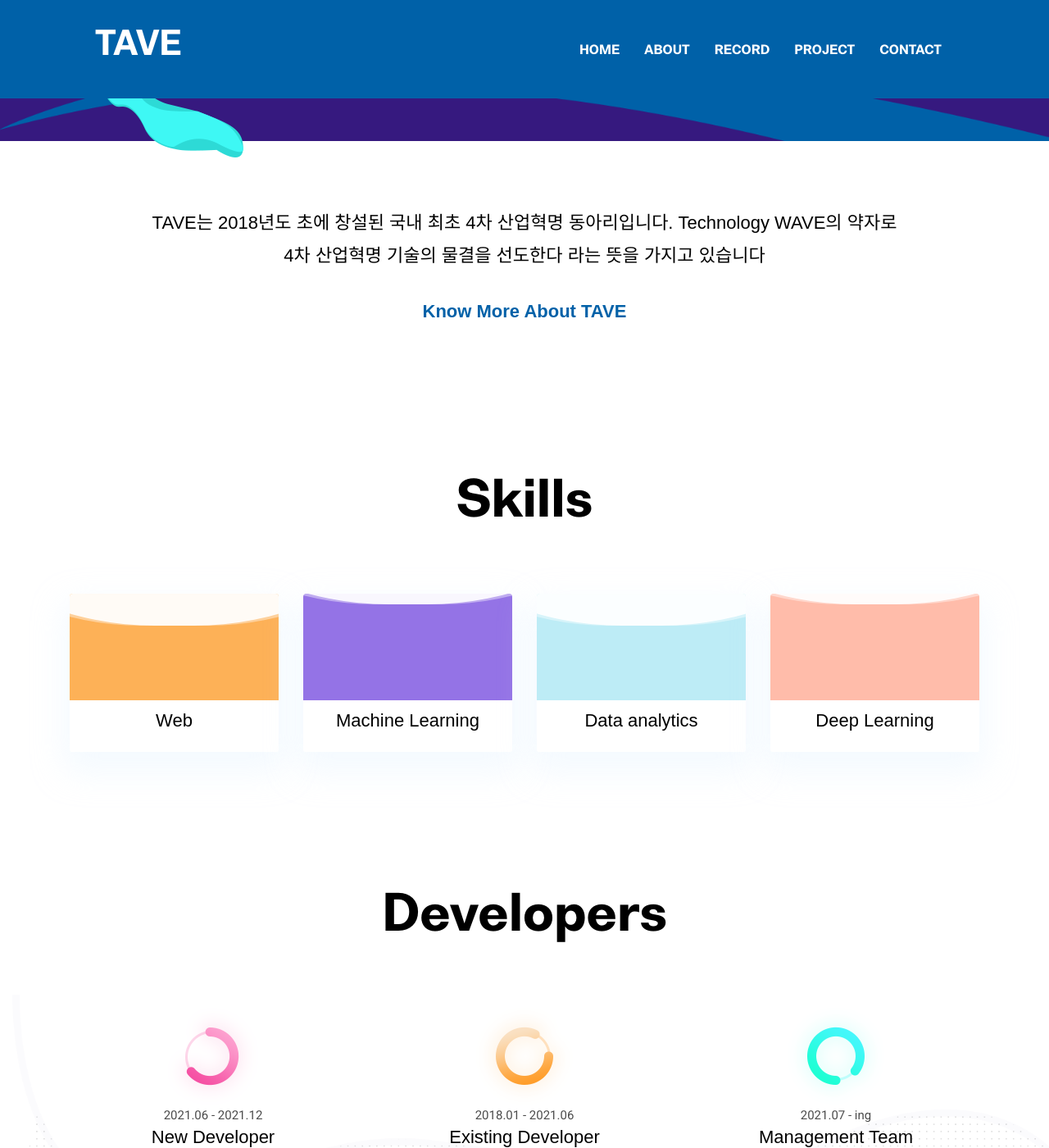
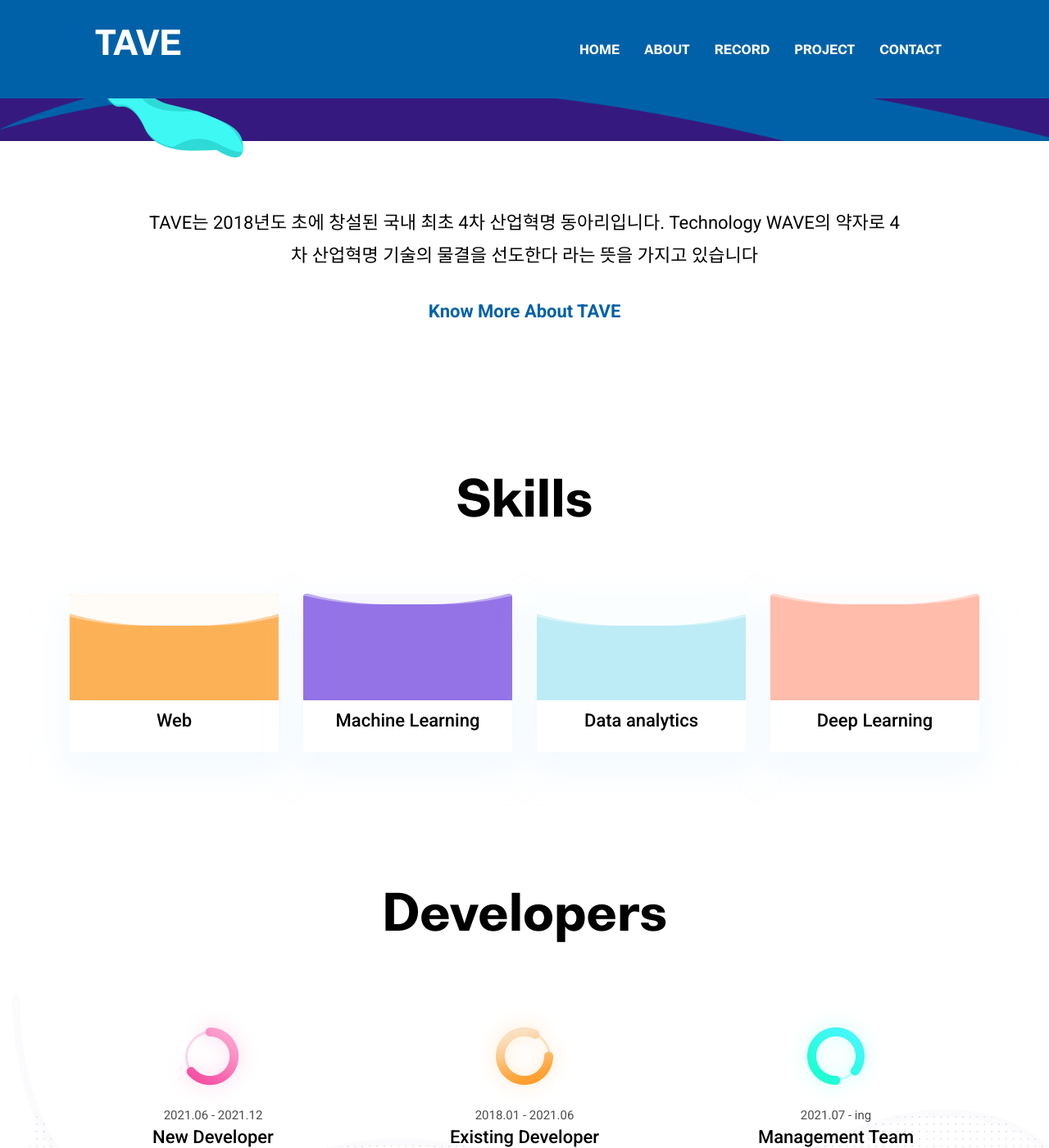
Before and after one commit to TAVEwave/TAVEwave.github.io, a Jekyll site: the page built from index.html, in a window 1280 px wide and 1400 px high, scrolled down 742 px. Shown: the whole window at 82% size. Built offline with Jekyll 4.4.1, drawn with Linux system fonts in a browser that asks for light colours.

Commit message:
amend font family
change font family, to code block

```diff
--- a/assets/scss/_variables.scss
+++ b/assets/scss/_variables.scss
@@ -12,7 +12,7 @@
 
 // Font Variables
 $primary-font: "Roboto", sans-serif;
-$secondary-font: "Arial", serif;
+$secondary-font: "Roboto",sans-serif;
 $tertiary-font: "BwNistaInt-xBd";
 $icon-font: "themify";
 // -apple-system,BlinkMacSystemFont,"Roboto","Segoe UI","Helvetica Neue","Lucida Grande",Arial,sans-serif;
```
